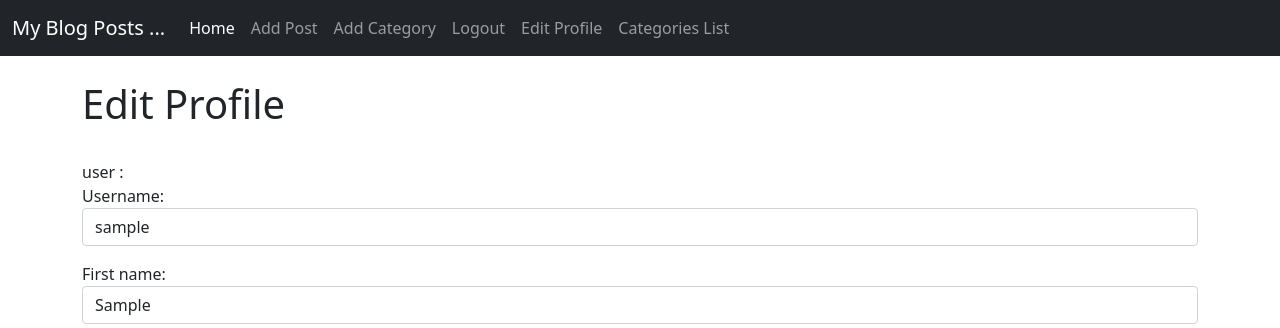
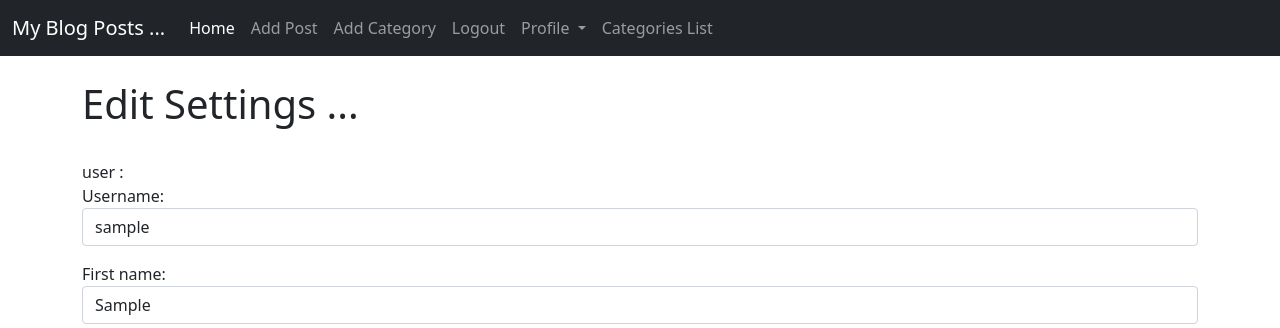
Before and after one commit to Harmonica-Men/simple-blog, a Django app: page /members/edit_profile/ in a window 1280 px wide. Shown: the top 328 px of the page. Run offline with Django 5.2, Linux system fonts and the light colour scheme; the visitor is signed in with stand-in values (Sample User, id 1).

Commit message:
Edit Profile Page Form - Django Blog #31 end

```diff
--- a/blogger/templates/base.html
+++ b/blogger/templates/base.html
@@ -30,7 +30,23 @@
                   <a class="nav-link" href="{% url 'add-post' %}">Add Post</a>
                   <a class="nav-link" href="{% url 'add-category' %}">Add Category</a>
                   <a class="nav-link" href="{% url 'logout' %}">Logout</a>
-                  <a class="nav-link" href="{% url 'edit-profile' %}">Edit Profile</a>
+                  <!-- <a class="nav-link" href="{% url 'edit-profile' %}">Edit Profile</a> -->
+                  <li class="nav-item dropdown">
+                    <a class="nav-link dropdown-toggle" href="#" id="navbarDropdown" role="button" data-bs-toggle="dropdown" aria-expanded="false">
+                      Profile
+                    </a>
+                    <ul class="dropdown-menu" aria-labelledby="navbarDropdown">
+                      <li><a class="dropdown-item" href="{% url 'edit-profile' %}">Edit Settings</a></li>
+                      {% url 'edit_profile_page' user.profile.id as edit_url %}
+                      <li>
+                        <a class="dropdown-item" href="{{ edit_url }}">
+                          Edit Profile Page
+                        </a>
+                      </li>
+                      {% url 'show_profile_page' user.profile.id as profile_url %}
+                      <li><a class="dropdown-item" href="{{ profile_url }}">Show Profile Page</a></li>
+                    </ul>
+                  </li>
 
 
                 {% else %}
--- a/members/templates/registration/edit_profile.html
+++ b/members/templates/registration/edit_profile.html
@@ -5,7 +5,7 @@
 {% block content %}
 
 
-<h1>Edit Profile</h1>
+<h1>Edit Settings ... </h1>
 <br>
 user : {{ user.profile.id }}
 <br>
--- a/members/urls.py
+++ b/members/urls.py
@@ -1,5 +1,5 @@
 from django.urls import path
-from .views import UserRegisterView, UserEditView, CustomPasswordChangeView, ShowProfilePageView
+from .views import UserRegisterView, UserEditView, CustomPasswordChangeView, ShowProfilePageView, EditProfilePageView
 
 from django.contrib.auth import views as auth_views
 from django.contrib.auth.views import PasswordChangeView
@@ -13,6 +13,8 @@
     path('<int:pk>/password/', CustomPasswordChangeView.as_view(), name='password_change'),
     path('password_change/done/', auth_views.PasswordChangeDoneView.as_view(template_name='registration/password_change_done.html'), name='password_change_done'),
     path('<int:pk>/profile/', ShowProfilePageView.as_view(), name='show_profile_page'),
+    path('<int:pk>/edit_profile_page/', EditProfilePageView.as_view(), name='edit_profile_page'),
+
     # 4edit_profile, name='edit-profile'),
     # path('article/edit/<int:pk>', UpdatePostView.as_view(), name= 'update-post'),
     # path('article/<int:pk>/remove', DeletePostView.as_view(), name= 'delete-post'),
--- a/members/views.py
+++ b/members/views.py
@@ -7,6 +7,12 @@
 from django.contrib.auth.forms import UserCreationForm, UserChangeForm
 from .forms import SignUpForm, EditProfileForm, PasswordChangingForm
 from blogger.models import Profile
+
+class EditProfilePageView(generic.UpdateView):
+    model = Profile
+    template_name = 'registration/edit_profile_page.html'
+    fields = ['bio', 'profile_pic', 'website_url', 'facebook_url', 'twitter_url', 'instagram_url']
+    success_url = reverse_lazy('frontpage')
 
 class ShowProfilePageView(DetailView):
     model = Profile
```
Also changed, not shown: members/templates/registration/edit_profile_page.html (added, +33 -0 lines).
